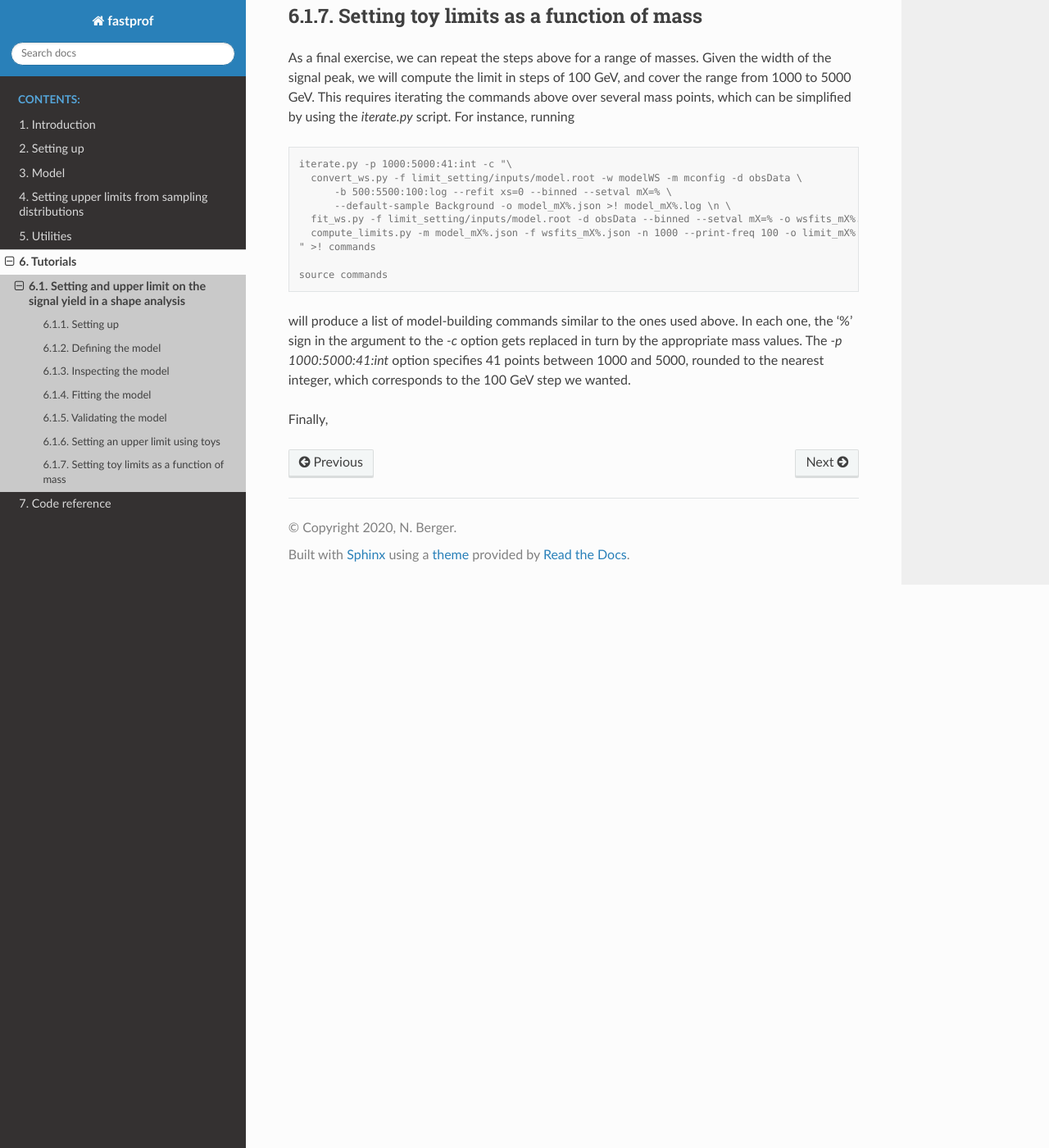
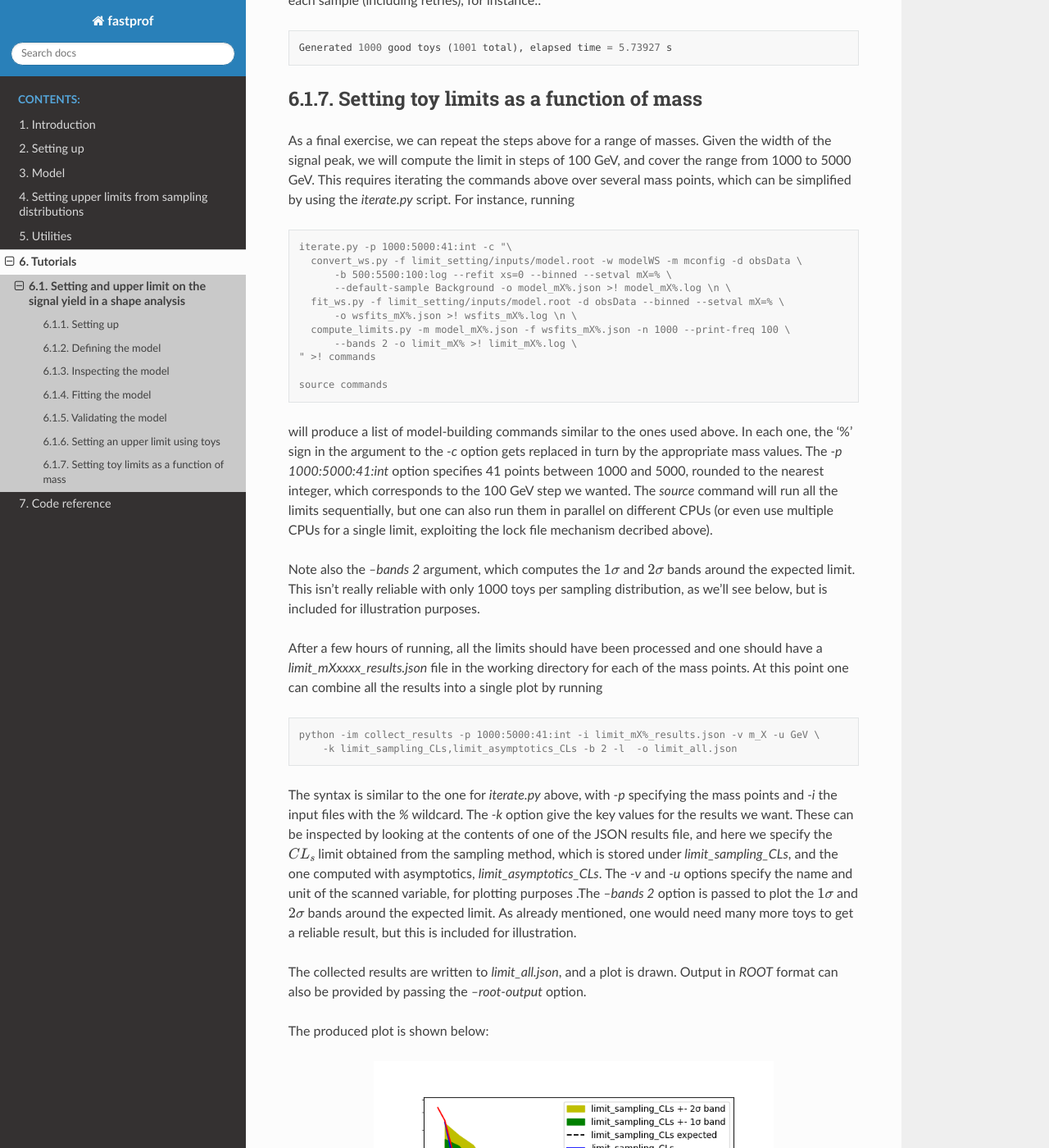
Before and after one commit to fastprof-hep/fastprof, a Sphinx documentation site: the page built from docs/source/tutorials/limit_setting/limit_setting.rst, in a window 1280 px wide and 1400 px high, scrolled down 12072 px. Shown: the whole window at 82% size. Built offline with Sphinx 7.4.7 and the Read the Docs theme 2.0.0, drawn with Linux system fonts in a browser that asks for light colours; pages that are not in the unit, such as notebooks, are missing from menus; some of the changed text lies outside the part shown.

Commit message:
update tutorial

```diff
--- a/docs/source/tutorials/limit_setting/limit_setting.rst
+++ b/docs/source/tutorials/limit_setting/limit_setting.rst
@@ -96,13 +96,15 @@
 
 .. code-block:: console
 
-  python -im plot -m model_mX2000.json -e Signal --setval xs=3 -l --variations 5 -o model_mX2000_var5.png
+  python -im plot -m model_mX2000.json -e Signal --setval xs=3 -l --variations 5 \
+         -o model_mX2000_var5.png
 
 Adds a second plot with :math:`\pm 5\sigma` variations corresponding to each NP variations. To get a better look at the effect on the signal, one can zoom into the peak region:
 
 .. code-block:: console
 
-  python -im plot -m model_mX2000.json -e Signal --setval xs=3 --variations 5 --x-range 1000,3000 --y-range 0,40 -o model_mX2000_var5_zoom.png
+  python -im plot -m model_mX2000.json -e Signal --setval xs=3 --variations 5 \
+         --x-range 1000,3000 --y-range 0,40 -o model_mX2000_var5_zoom.png
 
 The last command should produce the plot shown below,
 
@@ -238,7 +240,8 @@
 
 .. code-block:: console
 
-  fit_ws.py -f limit_setting/inputs/model.root -d obsData --binned --setval mX=2000 -o wsfits_mX2000.json  >! wsfit_mX2000.log
+  fit_ws.py -f limit_setting/inputs/model.root -d obsData --binned --setval mX=2000 \
+            -o wsfits_mX2000.json  >! wsfits_mX2000.log
 
 By default this considers 17 hypotheses (the expected 95% CL limit, plus 8 hypotheses above and 8 more below), and the fit results are stored in the output file `wsfits_mX2000.json`, which is again a JSON file with fairly explicit content. The comparison with fast results is performed by running the command:
 
@@ -289,7 +292,8 @@
 
 .. code-block:: console
 
-  ./compute_limits.py -m model_mX2000.json -f wsfits_mX2000.json -n 1000 --print-freq 100 -o limit_mX2000 >! limit_mX2000.log
+  ./compute_limits.py -m model_mX2000.json -f wsfits_mX2000.json -n 1000 --print-freq 100 \
+                      -o limit_mX2000 >! limit_mX2000.log
 
 
 The file specified with `-f` is the one that was produced in the previous section, containing fit results from the original model at each hypothesis point. It plays two roles: first, it defines the tested hypotheses -- as described above, this is based on an estimate of the upper limit value in the original model. Second, it provides the values of the test statistics for these hypotheses, computed from the original model. This means that while the sampling distributions will be built from the fast model, the p-value computed using these distributions will be based on the "exact" test statistic values from the original model.
@@ -339,8 +343,10 @@
   convert_ws.py -f limit_setting/inputs/model.root -w modelWS -m mconfig -d obsData \
                 -b 500:5500:100:log --refit xs=0 --binned --setval mX=4500 \
                 --default-sample Background -o model_mX4500.json >! model_mX4500.log
-  fit_ws.py -f limit_setting/inputs/model.root -d obsData --binned --setval mX=4500 -o wsfits_mX4500.json >! wsfit_mX4500.log
-  compute_limits.py -m model_mX4500.json -f wsfits_mX4500.json -n 1000  --print-freq 100 -o limit_mX4500 >! limit_mX4500.log
+  fit_ws.py -f limit_setting/inputs/model.root -d obsData --binned --setval mX=4500 \
+                -o wsfits_mX4500.json >! wsfits_mX4500.log
+  compute_limits.py -m model_mX4500.json -f wsfits_mX4500.json -n 1000  --print-freq 100 \
+                -o limit_mX4500 >! limit_mX4500.log
 
 After a few more minutes of processing, this should now yield::
 
@@ -366,12 +372,35 @@
     convert_ws.py -f limit_setting/inputs/model.root -w modelWS -m mconfig -d obsData \
         -b 500:5500:100:log --refit xs=0 --binned --setval mX=% \
         --default-sample Background -o model_mX%.json >! model_mX%.log \n \
-    fit_ws.py -f limit_setting/inputs/model.root -d obsData --binned --setval mX=% -o wsfits_mX%.json >! wsfit_mX%.log \n \
-    compute_limits.py -m model_mX%.json -f wsfits_mX%.json -n 1000 --print-freq 100 -o limit_mX% >! limit_mX%.log \
+    fit_ws.py -f limit_setting/inputs/model.root -d obsData --binned --setval mX=% \
+        -o wsfits_mX%.json >! wsfits_mX%.log \n \
+    compute_limits.py -m model_mX%.json -f wsfits_mX%.json -n 1000 --print-freq 100 \
+        --bands 2 -o limit_mX% >! limit_mX%.log \
   " >! commands
 
   source commands
 
-will produce a list of model-building commands similar to the ones used above. In each one, the '%' sign in the argument to the `-c` option gets replaced in turn by the appropriate mass values. The `-p 1000:5000:41:int` option specifies 41 points between 1000 and 5000, rounded to the nearest integer, which corresponds to the 100 GeV step we wanted.
+will produce a list of model-building commands similar to the ones used above. In each one, the '%' sign in the argument to the `-c` option gets replaced in turn by the appropriate mass values. The `-p 1000:5000:41:int` option specifies 41 points between 1000 and 5000, rounded to the nearest integer, which corresponds to the 100 GeV step we wanted. The `source` command will run all the limits sequentially, but one can also run them in parallel on different CPUs (or even use multiple CPUs for a single limit, exploiting the lock file mechanism decribed above).
 
-Finally,
+Note also the `--bands 2` argument, which computes the :math:`1\sigma` and  :math:`2\sigma` bands around the expected limit. This isn't really reliable with only 1000 toys per sampling distribution, as we'll see below, but is included for illustration purposes.
+
+After a few hours of running, all the limits should have been processed and one should have a `limit_mXxxxx_results.json` file in the working directory for each of the mass points. At this point one can combine all the results into a single plot by running
+
+.. code-block:: console
+
+  python -im collect_results -p 1000:5000:41:int -i limit_mX%_results.json -v m_X -u GeV \
+      -k limit_sampling_CLs,limit_asymptotics_CLs -b 2 -l  -o limit_all.json
+
+The syntax is similar to the one for `iterate.py` above, with `-p` specifying the mass points and `-i` the input files with the `%` wildcard. The `-k` option give the key values for the results we want. These can be inspected by looking at the contents of one of the JSON results file, and here we specify the :math:`CL_s` limit obtained from the sampling method, which is stored under `limit_sampling_CLs`, and the one computed with asymptotics, `limit_asymptotics_CLs`. The `-v` and `-u` options specify the name and unit of the scanned variable, for plotting purposes .The `--bands 2` option is passed to plot the :math:`1\sigma` and  :math:`2\sigma` bands around the expected limit. As already mentioned, one would need many more toys to get a reliable result, but this is included for illustration.
+
+The collected results are written to `limit_all.json`, and a plot is drawn. Output in `ROOT` format can also be provided by passing the `--root-output` option.
+
+The produced plot is shown below:
+
+.. image:: outputs/limit_all.png
+    :width:  70%
+    :align:  center
+
+
+
+Ignoring the noise from the limited sample sizes, one can identify the expected difference between toys and asymptotics at high mass, with the toys-based limit saturating at the 3-event value while the asymptotic results falls below. The negative variations bands can also be seen to collapse at high mass as expected.
```
Also changed, not shown: docs/source/tutorials/limit_setting/outputs/limit_all.png (added).
